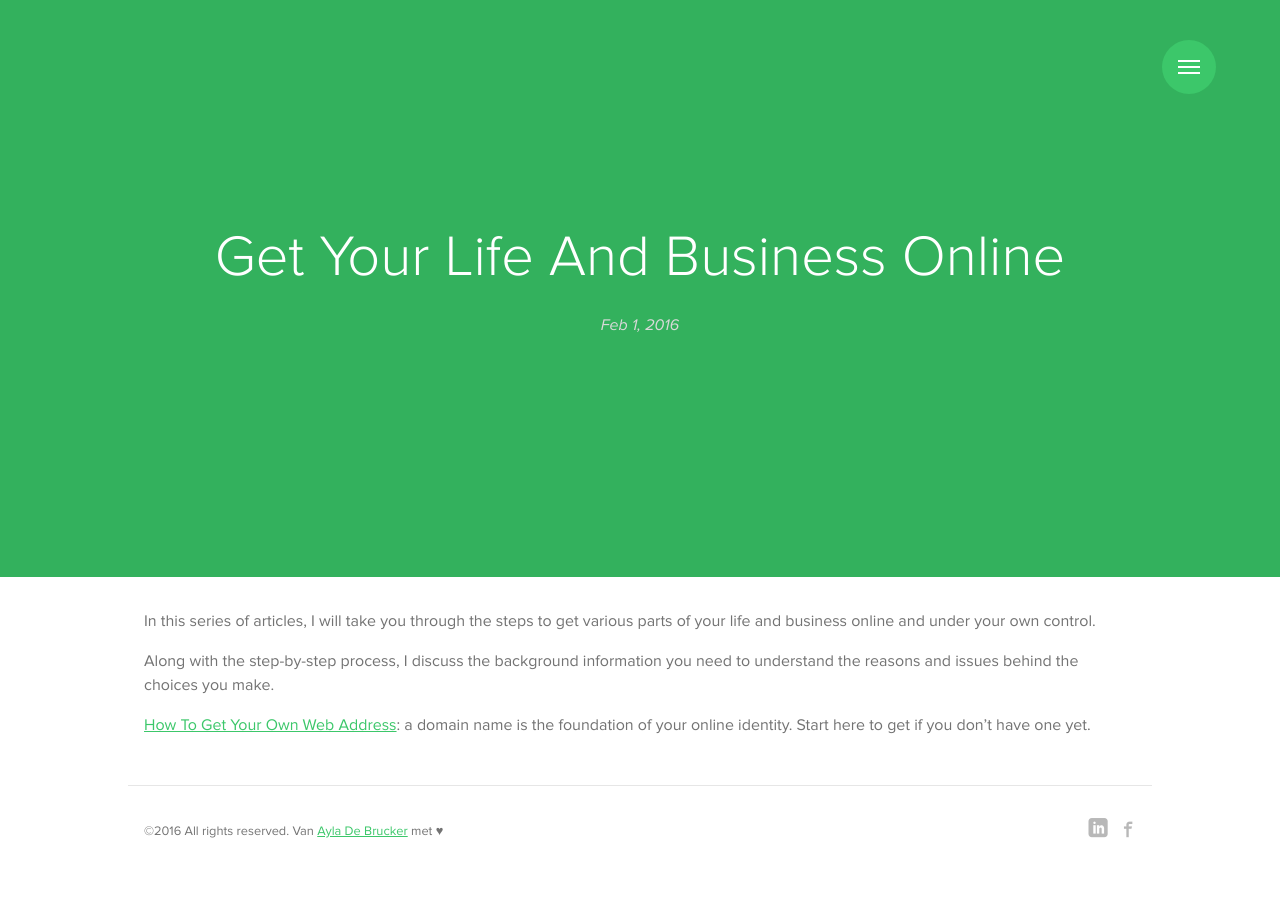
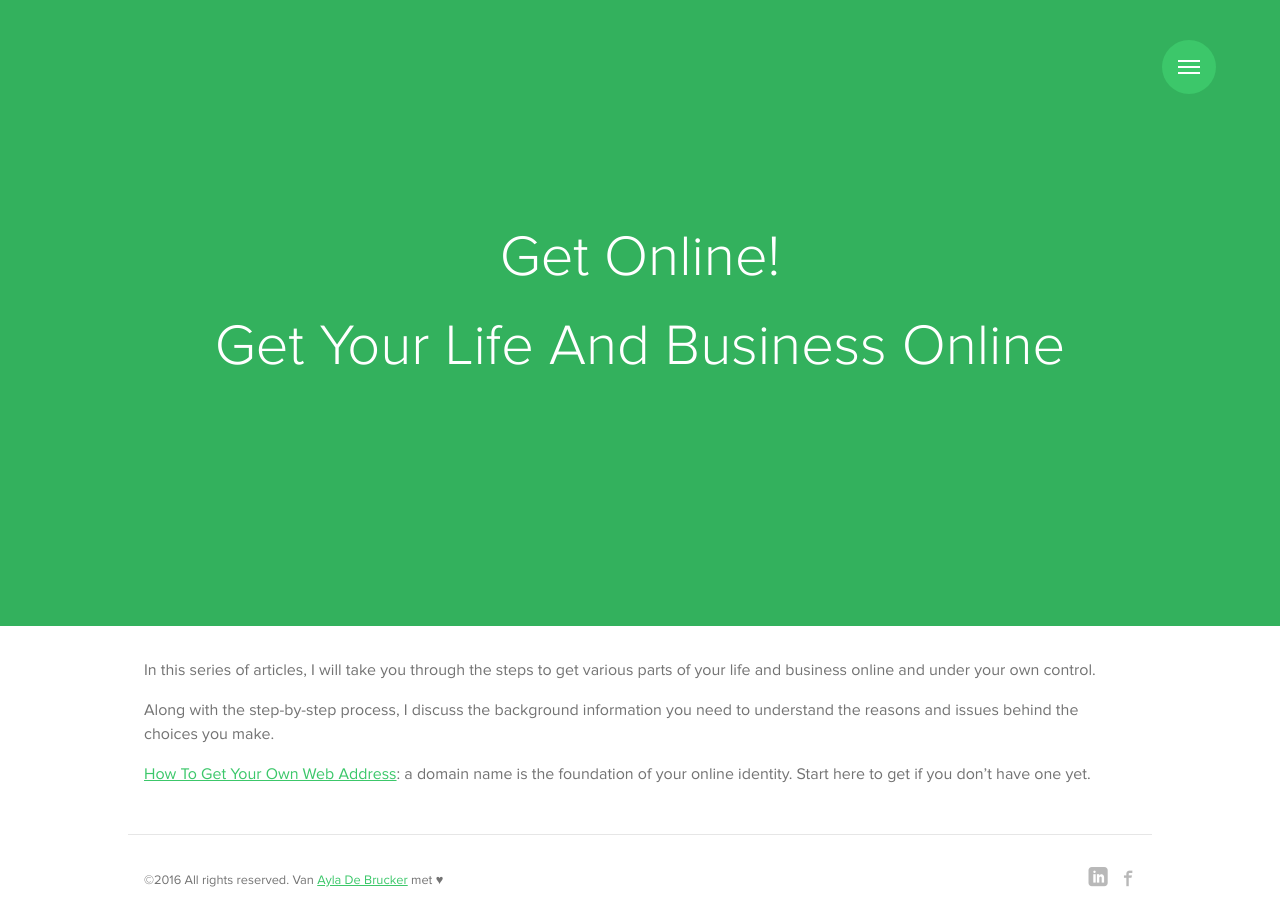
Before and after one commit to mwanji/test-site, a Jekyll site: the page built from _posts/2016-02-01-get-online-overview.md, in a window 1280 px wide. Built offline with Jekyll 4.4.1, drawn with Linux system fonts in a browser that asks for light colours; some web fonts are replaced.

Commit message:
Add get_online layout

```diff
--- /dev/null
+++ b/_layouts/get_online.html
@@ -0,0 +1,18 @@
+---
+layout: default
+---
+
+<article class="post" itemscope itemtype="http://schema.org/BlogPosting">
+
+  <header class="post-header intro">
+    <div class="intro-in">
+      <h1 class="post-title">Get Online!</h1>
+      <h1 class="post-title" itemprop="name headline">{{ page.title }}</h1>
+    </div>
+  </header>
+
+  <div class="post-content container" itemprop="articleBody">
+    {{ content }}
+  </div>
+
+</article>
--- a/_posts/2016-02-01-get-online-overview.md
+++ b/_posts/2016-02-01-get-online-overview.md
@@ -1,6 +1,6 @@
 ---
 title: "Get Your Life And Business Online"
-layout: post
+layout: get_online
 permalink: "/get-online/index.html"
 series: "Get Online"
 og_description: "A series of guides to taking control of your online life"
```
Also changed, not shown: _posts/2016-02-18-get-online-domain.md (+1 -1 lines), _posts/2016-04-09-get-online-photos.md (+1 -1 lines).
